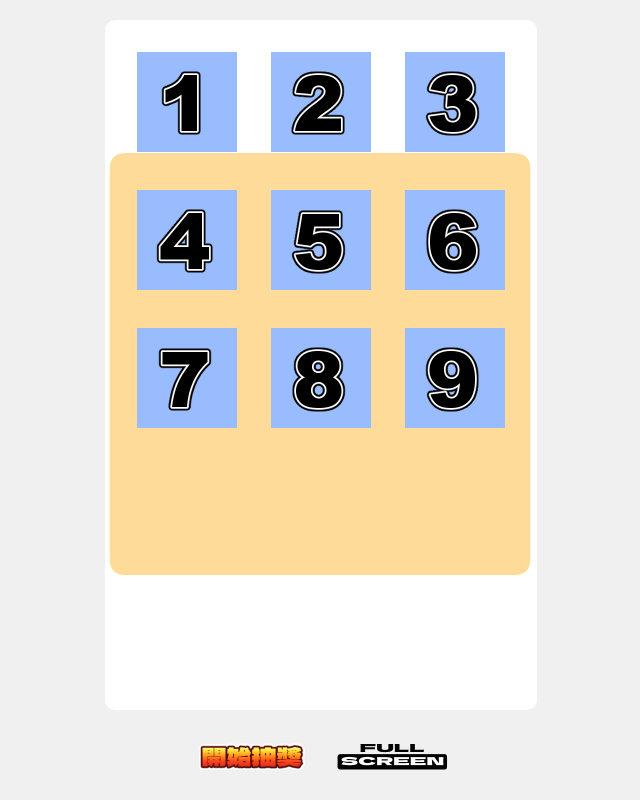
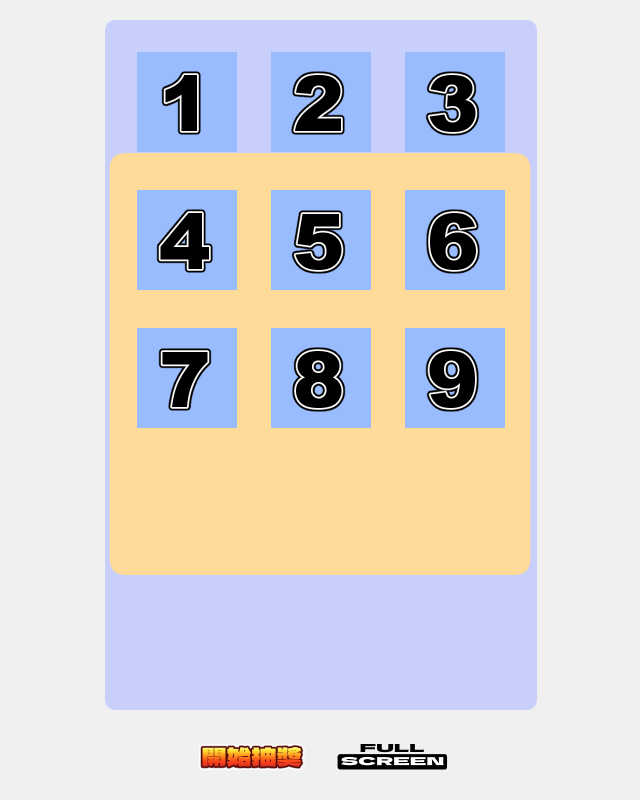
Before and after one commit to AwuDropTheBone/9-Grid-Lottery, a plain HTML site: page index.html in a window 1280 px wide. Shown: the whole page, without its empty margins (319-959 px from the left). Drawn offline with Linux system fonts and the light colour scheme; a web font is replaced by a local one.

Commit message:
Update styles.css

```diff
--- a/styles.css
+++ b/styles.css
@@ -27,7 +27,7 @@ body {
   background-size: contain;
   background-repeat: no-repeat;
   background-position: center;
-  background-color: #ffffff; /* 備用背景色 */
+  background-color: #c8cffa; /* 備用背景色 */
   padding: 20px;
   border-radius: 10px;
   min-height: 650px;
@@ -160,4 +160,5 @@ body {
   .modal-content {
     width: 80%;
   }
+
 }
```
